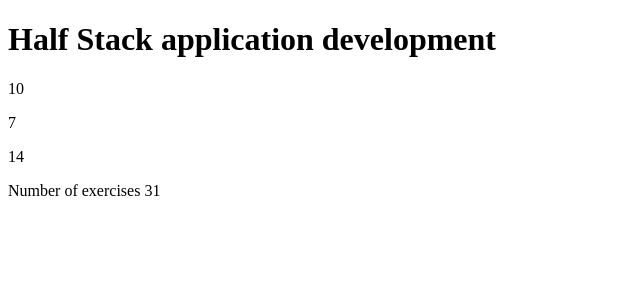
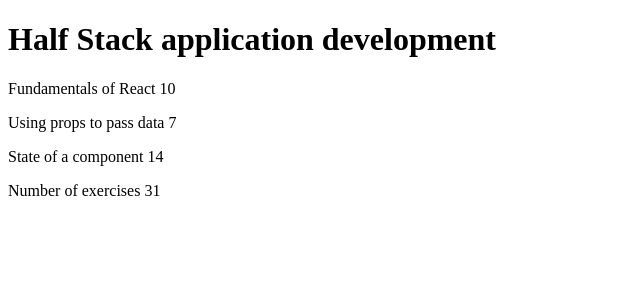
Before and after one commit to kyang9898/react-exercise, a React (Create React App) app: page / in a window 1280 px wide. Shown: the top 300 px of the page, without its empty margins (0-640 px from the left). Built offline with nearby package versions, Linux system fonts and the light colour scheme.

Commit message:
fixing step 3

```diff
--- a/src/App.js
+++ b/src/App.js
@@ -9,8 +9,8 @@
 );
 const Part = (props) => (
   <div>
-    {" "}
     <p>
+      {props.part.name}
       {props.part.exercises}
     </p>
   </div>
@@ -24,15 +24,15 @@
 const App = () => {
   const course = 'Half Stack application development'
   const part1 = {
-    name: 'Fundamentals of React',
+    name: 'Fundamentals of React ',
     exercises: 10
   }
   const part2 = {
-    name: 'Using props to pass data',
+    name: 'Using props to pass data ',
     exercises: 7
   }
   const part3 = {
-    name: 'State of a component',
+    name: 'State of a component ',
     exercises: 14
   }
 
```
